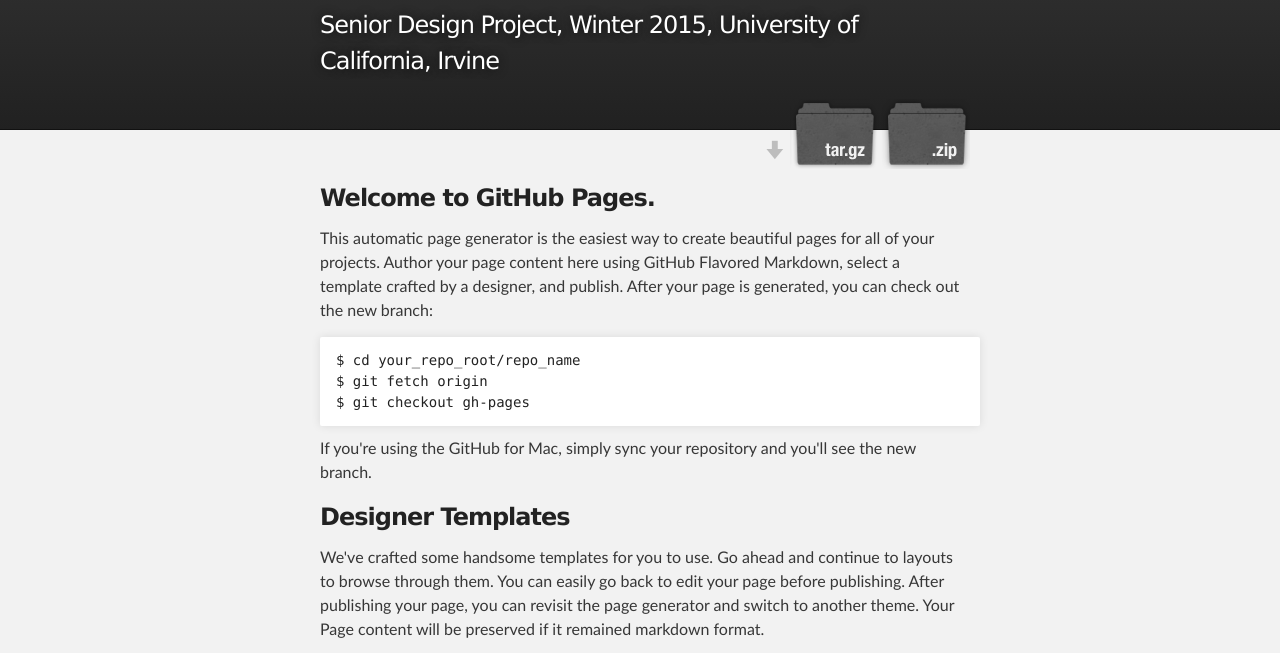
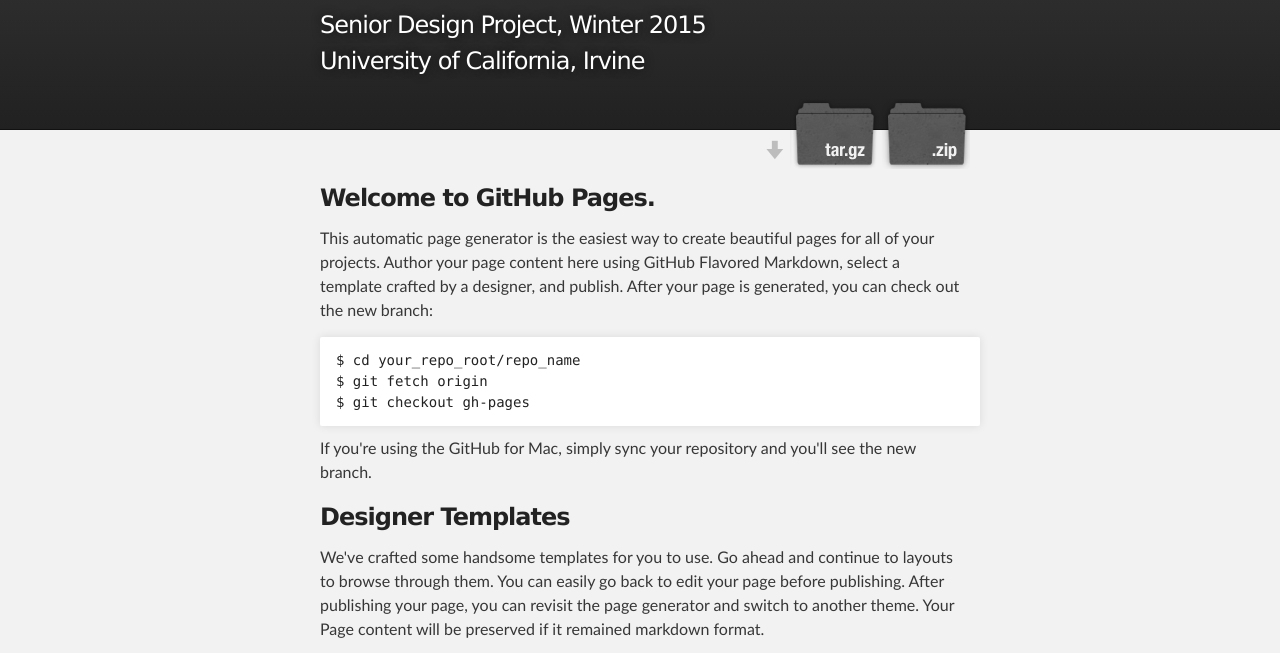
Before and after one commit to chucklinatlife/proj_synapse, a plain HTML site: page index.html in a window 1280 px wide. Shown: the part 116-769 px from the top of the page. Drawn offline with Linux system fonts and the light colour scheme.

Commit message:
try br in h2

```diff
--- a/index.html
+++ b/index.html
@@ -19,7 +19,7 @@
           <a id="forkme_banner" href="https://github.com/cklam19/proj_synapse">View on GitHub</a>
 
           <h1 id="project_title">Project: Synapse</h1>
-          <h2 id="project_tagline">Senior Design Project, Winter 2015, University of California, Irvine</h2>
+          <h2 id="project_tagline">Senior Design Project, Winter 2015<br>University of California, Irvine</h2>
 
             <section id="downloads">
               <a class="zip_download_link" href="https://github.com/cklam19/proj_synapse/zipball/master">Download this project as a .zip file</a>
```
